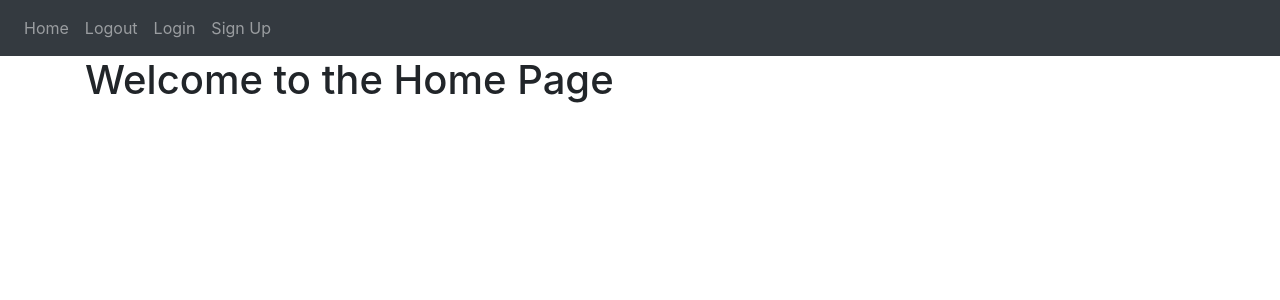
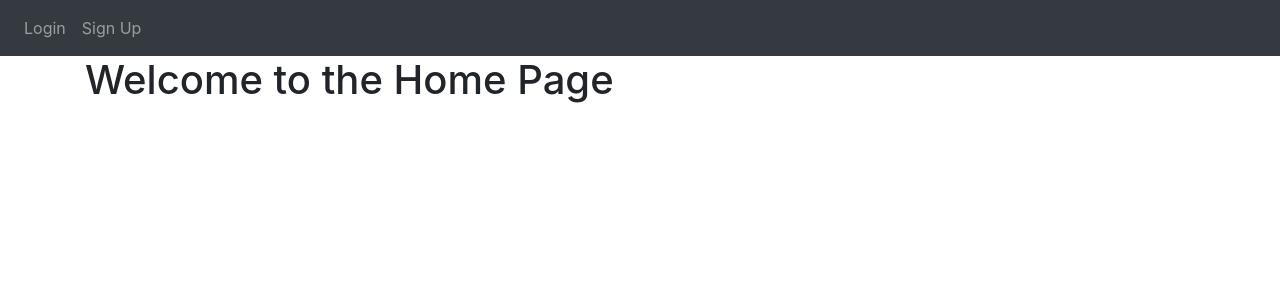
Before and after one commit to MakiDem/Flask-Note-App, a Flask app: template website/templates/home.html in a window 1280 px wide. Shown: the top 300 px of the page. Run offline with Flask 3, Linux system fonts and the light colour scheme; the template is opened without the code that fills it, so the values that code supplies are empty; some libraries are stand-ins or nearby versions.

Commit message:
update: nav conditional link rendering

```diff
--- a/website/templates/base.html
+++ b/website/templates/base.html
@@ -44,10 +44,13 @@
       </button>
       <div class="collapse navbar-collapse" id="navbar">
         <div class="navbar-nav">
+          {% if user.is_authenticated %}
           <a class="nav-item nav-link" id="home" href="/">Home</a>
           <a class="nav-item nav-link" id="logout" href="/logout">Logout</a>
+          {% else %}
           <a class="nav-item nav-link" id="login" href="/login">Login</a>
           <a class="nav-item nav-link" id="signUp" href="/signup">Sign Up</a>
+          {% endif %}
         </div>
       </div>
     </nav>
--- a/website/view.py
+++ b/website/view.py
@@ -1,9 +1,9 @@
 from flask import Blueprint, render_template
-from flask_login import login_required
+from flask_login import login_required, current_user
 
 views = Blueprint('views', __name__)
 
 @views.route('/')
 @login_required
 def home():
-  return render_template('home.html')
+  return render_template('home.html', user=current_user)
```
